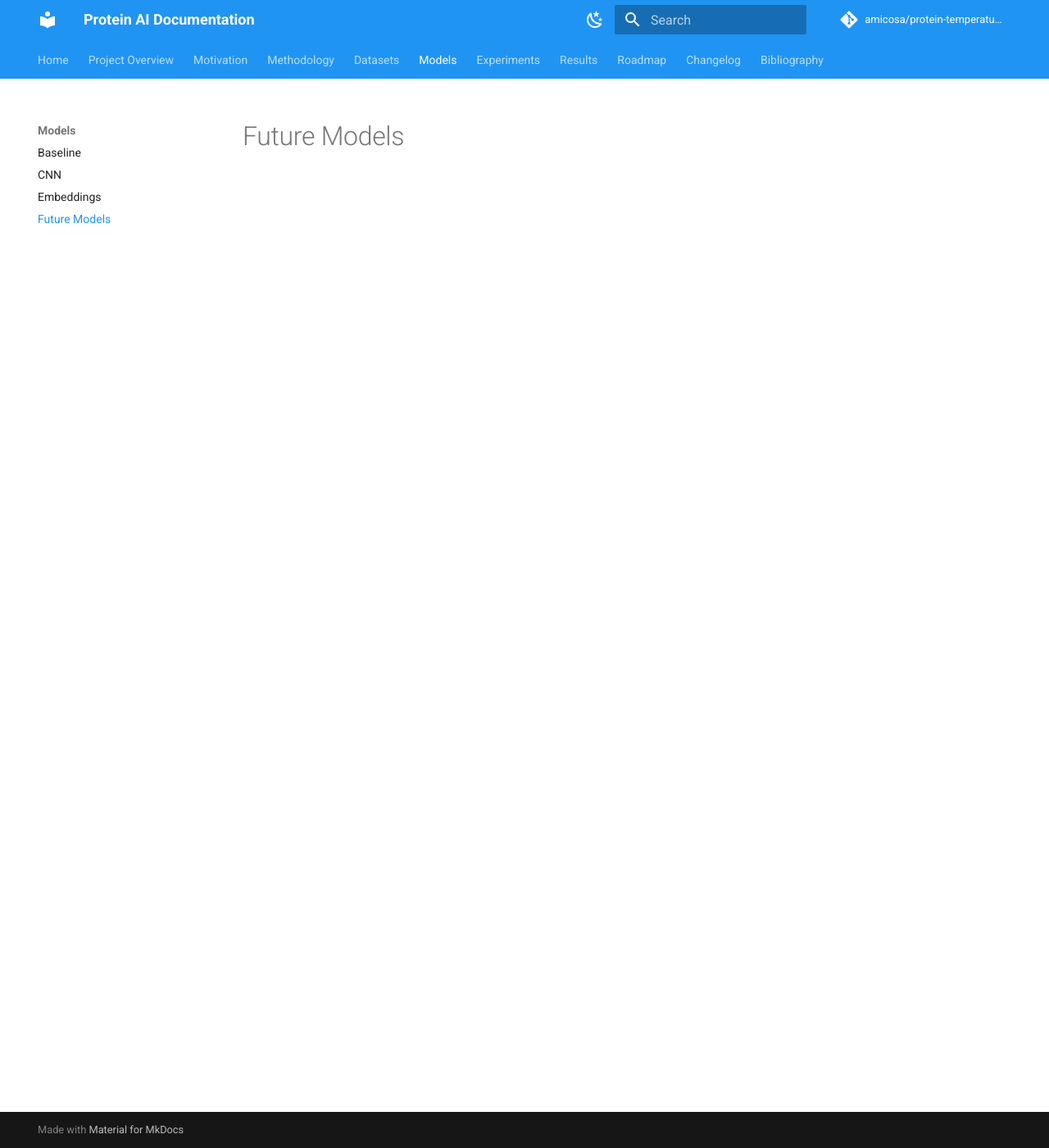
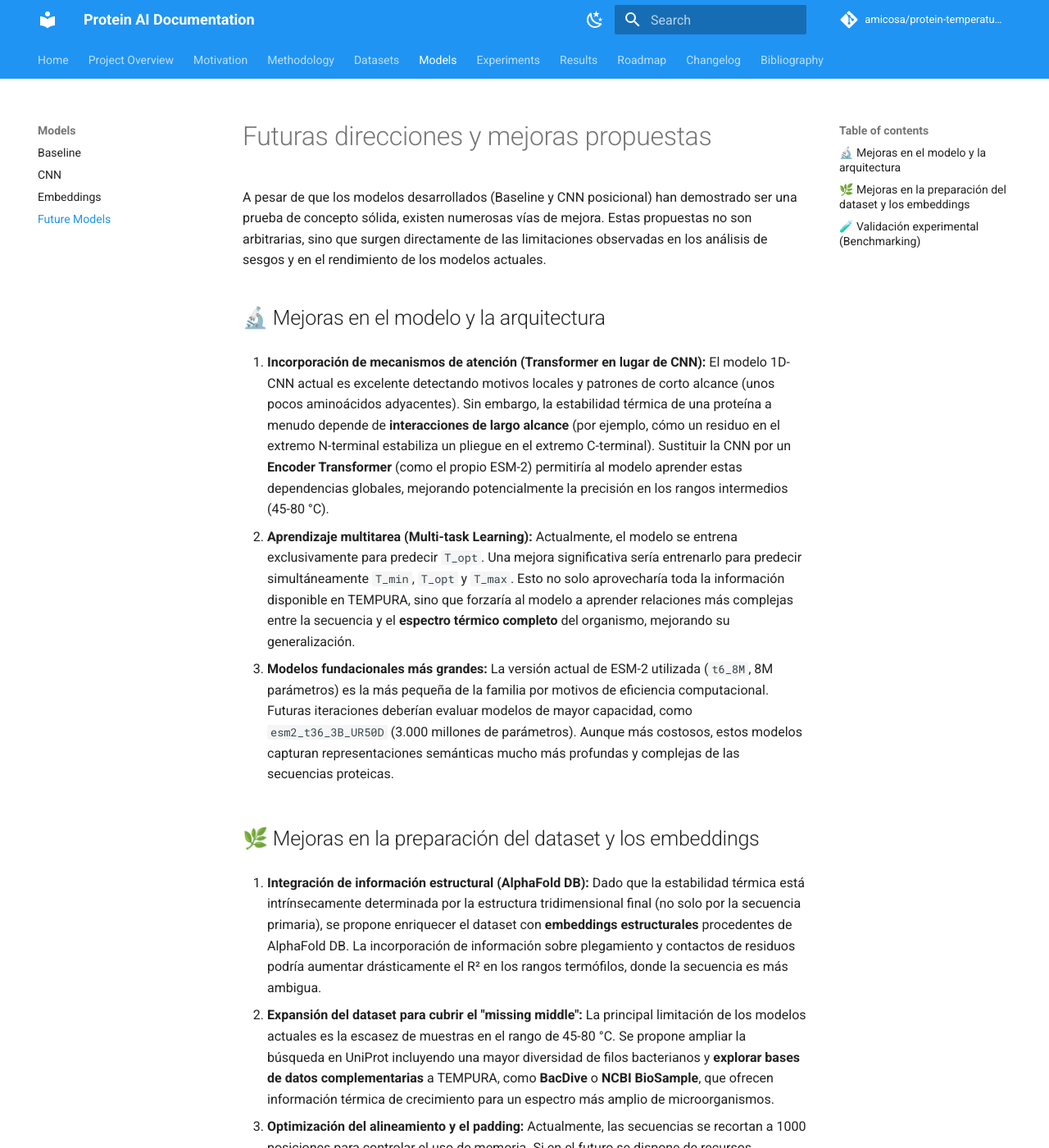
Before and after one commit to amicosa/protein-temperature-prediction-docs, an MkDocs documentation site: the page built from docs/models/future-models.md, in a window 1280 px wide and 1400 px high. Shown: the whole window at 82% size. Built offline with MkDocs 1.6.1 and Material for MkDocs 9.7.7, drawn with Linux system fonts in a browser that asks for light colours; comment, search, counter and statistics services are not loaded; some of the changed text lies outside the part shown.

Commit message:
Enhance future models documentation with proposed improvements and architectural suggestions

```diff
--- a/docs/models/future-models.md
+++ b/docs/models/future-models.md
@@ -1 +1,31 @@
-# Future Models
+# Futuras direcciones y mejoras propuestas
+
+A pesar de que los modelos desarrollados (Baseline y CNN posicional) han demostrado ser una prueba de concepto sólida, existen numerosas vías de mejora. Estas propuestas no son arbitrarias, sino que surgen directamente de las limitaciones observadas en los análisis de sesgos y en el rendimiento de los modelos actuales.
+
+## 🔬 Mejoras en el modelo y la arquitectura
+
+1. **Incorporación de mecanismos de atención (Transformer en lugar de CNN):**
+El modelo 1D-CNN actual es excelente detectando motivos locales y patrones de corto alcance (unos pocos aminoácidos adyacentes). Sin embargo, la estabilidad térmica de una proteína a menudo depende de **interacciones de largo alcance** (por ejemplo, cómo un residuo en el extremo N-terminal estabiliza un pliegue en el extremo C-terminal). Sustituir la CNN por un **Encoder Transformer** (como el propio ESM-2) permitiría al modelo aprender estas dependencias globales, mejorando potencialmente la precisión en los rangos intermedios (45-80 °C).
+
+2. **Aprendizaje multitarea (Multi-task Learning):**
+Actualmente, el modelo se entrena exclusivamente para predecir `T_opt`. Una mejora significativa sería entrenarlo para predecir simultáneamente `T_min`, `T_opt` y `T_max`. Esto no solo aprovecharía toda la información disponible en TEMPURA, sino que forzaría al modelo a aprender relaciones más complejas entre la secuencia y el **espectro térmico completo** del organismo, mejorando su generalización.
+
+3. **Modelos fundacionales más grandes:**
+La versión actual de ESM-2 utilizada (`t6_8M`, 8M parámetros) es la más pequeña de la familia por motivos de eficiencia computacional. Futuras iteraciones deberían evaluar modelos de mayor capacidad, como `esm2_t36_3B_UR50D` (3.000 millones de parámetros). Aunque más costosos, estos modelos capturan representaciones semánticas mucho más profundas y complejas de las secuencias proteicas.
+
+## 🌿 Mejoras en la preparación del dataset y los embeddings
+
+4. **Integración de información estructural (AlphaFold DB):**
+Dado que la estabilidad térmica está intrínsecamente determinada por la estructura tridimensional final (no solo por la secuencia primaria), se propone enriquecer el dataset con **embeddings estructurales** procedentes de AlphaFold DB. La incorporación de información sobre plegamiento y contactos de residuos podría aumentar drásticamente el R² en los rangos termófilos, donde la secuencia es más ambigua.
+
+5. **Expansión del dataset para cubrir el "missing middle":**
+La principal limitación de los modelos actuales es la escasez de muestras en el rango de 45-80 °C. Se propone ampliar la búsqueda en UniProt incluyendo una mayor diversidad de filos bacterianos y **explorar bases de datos complementarias** a TEMPURA, como **BacDive** o **NCBI BioSample**, que ofrecen información térmica de crecimiento para un espectro más amplio de microorganismos.
+
+6. **Optimización del alineamiento y el padding:**
+Actualmente, las secuencias se recortan a 1000 posiciones para controlar el uso de memoria. Si en el futuro se dispone de recursos suficientes, se podría probar un **alineamiento sin recorte** o, alternativamente, implementar un esquema de **padding dinámico con masking** (similar al usado por los Transformers) para que el modelo no tenga que "aprender" a ignorar ceros en las posiciones recortadas.
+
+## 🧪 Validación experimental (Benchmarking)
+Toda predicción in silico gana una credibilidad inmensurable cuando se contrasta con la realidad. A medio plazo, lo ideal establecer una colaboración con un laboratorio de bioquímica para:
+
+* **Seleccionar un conjunto de proteínas** cuyas temperaturas óptimas hayan sido predichas por el modelo con alta confianza (y otras con baja confianza).
+* **Validarlas experimentalmente** mediante ensayos de actividad enzimática a diferentes temperaturas.
```
